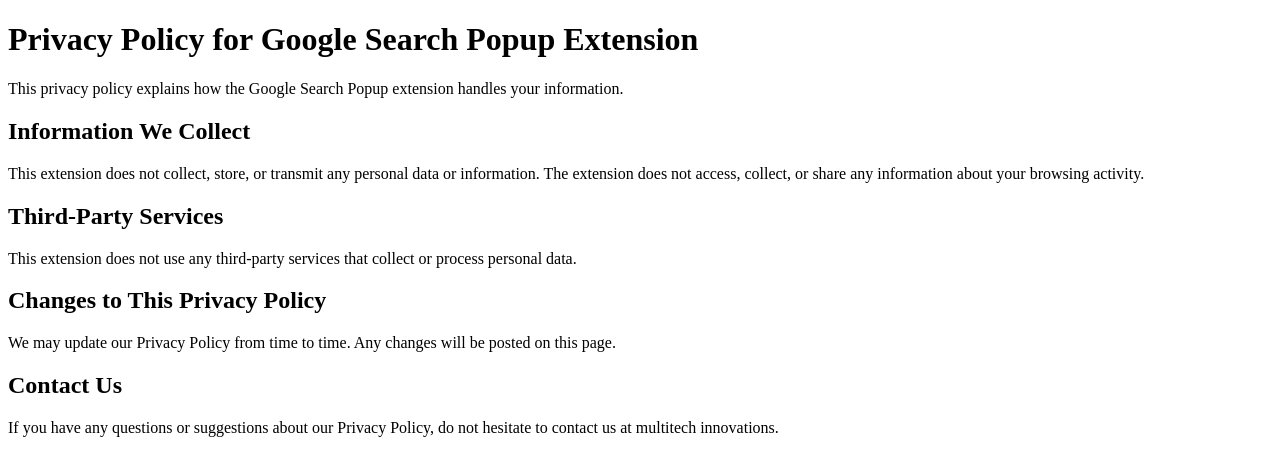
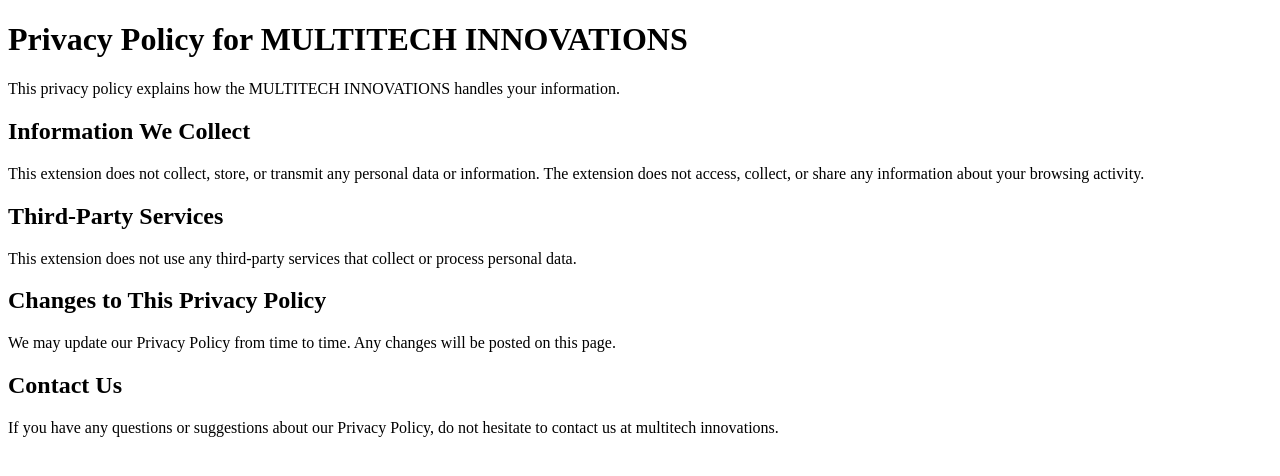
Before and after one commit to multitechinnovations/MULTITECH-innovations-, a plain HTML site: page index.html in a window 1280 px wide. Drawn offline with Linux system fonts and the light colour scheme.

Commit message:
Update index.html

```diff
--- a/index.html
+++ b/index.html
@@ -6,8 +6,8 @@
     <title>Privacy Policy</title>
 </head>
 <body>
-    <h1>Privacy Policy for Google Search Popup Extension</h1>
-    <p>This privacy policy explains how the Google Search Popup extension handles your information.</p>
+    <h1>Privacy Policy for MULTITECH INNOVATIONS </h1>
+    <p>This privacy policy explains how the MULTITECH INNOVATIONS  handles your information.</p>
 
     <h2>Information We Collect</h2>
     <p>This extension does not collect, store, or transmit any personal data or information. The extension does not access, collect, or share any information about your browsing activity.</p>
```
